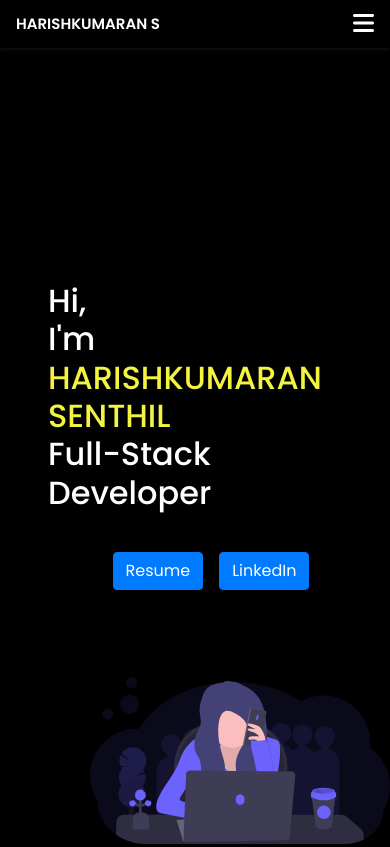
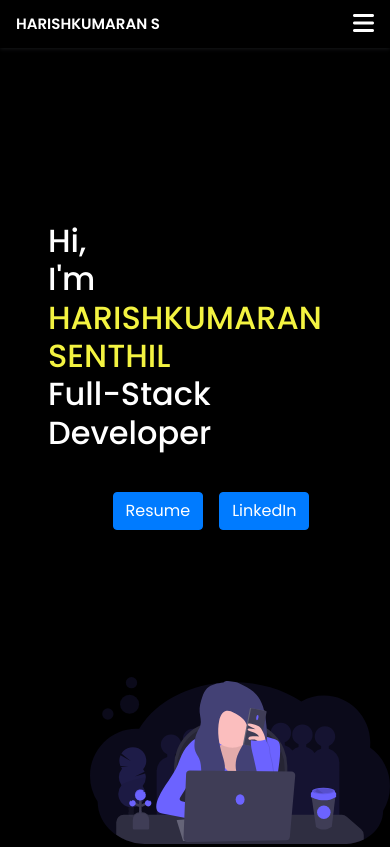
Before and after one commit to HarishkumaranS/portfolio, a plain HTML site: page index.html in a window 390 px wide. Shown: the top 847 px of the page. Drawn offline with nearby package versions, Linux system fonts and the light colour scheme.

Commit message:
portfolio.css

```diff
--- a/portfolio.css
+++ b/portfolio.css
@@ -201,7 +201,7 @@ p,table,h1,h2,h4{
 }
 @media only screen and (max-width:760px) {
   .home_data {
-    padding-top: 10rem;
+    padding-top: 5rem;
     padding-left: 2rem;
   }
   .d-flex{
@@ -210,7 +210,7 @@ p,table,h1,h2,h4{
 }
 .home_data {
   align-self: center;
-  padding: -20rem;
+  padding: -10rem;
   justify-items: center;
 }
 
```
